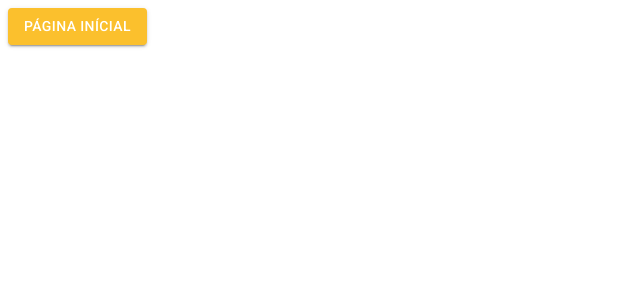
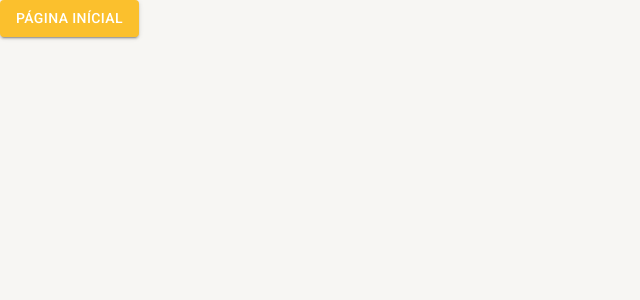
Before and after one commit to william1993jda/material-ui-typescript, a React (Vite) app: page /pagina-inicial in a window 1280 px wide. Shown: the top 300 px of the page, without its empty margins (0-640 px from the left). Built offline with nearby package versions, Linux system fonts and the light colour scheme.

Commit message:
Implementando tema light-dark

```diff
--- a/index.html
+++ b/index.html
@@ -13,7 +13,12 @@
     <link href="https://fonts.googleapis.com/css2?family=Roboto:wght@300;400;500&display=swap" rel="stylesheet">
     <link rel="stylesheet" href="https://fonts.googleapis.com/css?family=Roboto:300,400,500,700&display=swap"/>
     <link rel="stylesheet" href="https://fonts.googleapis.com/icon?family=Material+Icons"/>
-
+    <style>
+      body {
+        margin: 0;
+        padding: 0;
+      }
+    </style>
 
     <title>Material ui</title>
   </head>
--- a/src/routes/index.tsx
+++ b/src/routes/index.tsx
@@ -1,10 +1,12 @@
 import { Routes, Route, Navigate } from 'react-router-dom'
 import { Button } from '@mui/material'
+import { useAppThemeContext } from '../shared/context'
 
 export const AppRoutes = () => {
+    const { toggleTheme } = useAppThemeContext()
     return (
         <Routes>
-            <Route path='/pagina-inicial' element={<Button variant='contained' color='primary'>Página inícial</Button>} />
+            <Route path='/pagina-inicial' element={<Button variant='contained' color='primary' onClick={toggleTheme}>Página inícial</Button>} />
 
             <Route path='*' element={<Navigate to='/pagina-inicial' />} />
         </Routes>
--- /dev/null
+++ b/src/shared/context/ThemeContext.tsx
@@ -0,0 +1,40 @@
+import { createContext, useCallback, useContext, useMemo, useState } from 'react';
+import { ThemeProvider } from '@mui/material';
+import { Box } from '@mui/system';
+
+import { DarkTheme, LightTheme } from './../themes';
+
+interface IThemeContextData {
+  themeName: 'light' | 'dark';
+  toggleTheme: () => void;
+}
+
+const ThemeContext = createContext({} as IThemeContextData);
+
+export const useAppThemeContext = () => {
+  return useContext(ThemeContext);
+}
+
+export const AppThemeProvider: React.FC = ({ children }) => {
+  const [themeName, setThemeName] = useState<'light' | 'dark'>('light');
+
+  const toggleTheme = useCallback(() => {
+    setThemeName(oldThemeName => oldThemeName === 'light' ? 'dark' : 'light');
+  }, []);
+
+  const theme = useMemo(() => {
+    if (themeName === 'light') return LightTheme;
+
+    return DarkTheme;
+  }, [themeName]);
+
+  return (
+    <ThemeContext.Provider value={{ themeName, toggleTheme }}>
+      <ThemeProvider theme={theme}>
+        <Box width="100vw" height="100vh" bgcolor={theme.palette.background.default}>
+          {children}
+        </Box>
+      </ThemeProvider>
+    </ThemeContext.Provider>
+  );
+}
--- a/src/shared/context/index.ts
+++ b/src/shared/context/index.ts
@@ -1 +1 @@
-export {};
+export * from './ThemeContext';
--- /dev/null
+++ b/src/shared/themes/Dark.ts
@@ -0,0 +1,23 @@
+import { createTheme } from "@mui/material";
+import { cyan, yellow } from "@mui/material/colors";
+
+export const DarkTheme = createTheme({
+    palette: {
+        primary: {
+            main: yellow[700],
+            dark: yellow[800],
+            light: yellow[500],
+            contrastText: '#ffffff',
+        },
+        secondary: {
+            main: cyan[500],
+            dark: cyan[400],
+            light: cyan[300],
+            contrastText: '#ffffff',
+        },
+        background: {
+            default: '#202124',
+            paper: '#303134',
+        }
+    }
+})
--- a/src/shared/themes/index.ts
+++ b/src/shared/themes/index.ts
@@ -1 +1,2 @@
 export * from './Light'
+export * from './Dark'
```
Also changed, not shown: src/App.tsx (+4 -4 lines).
